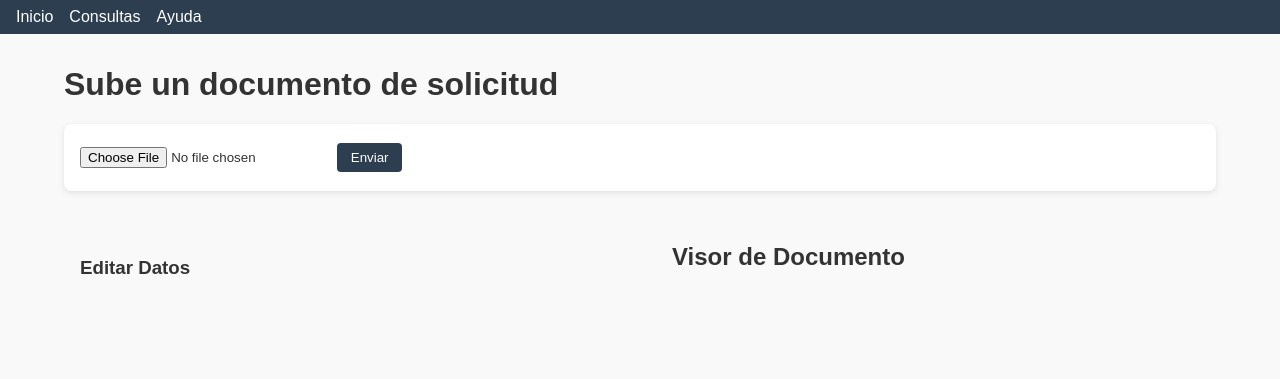
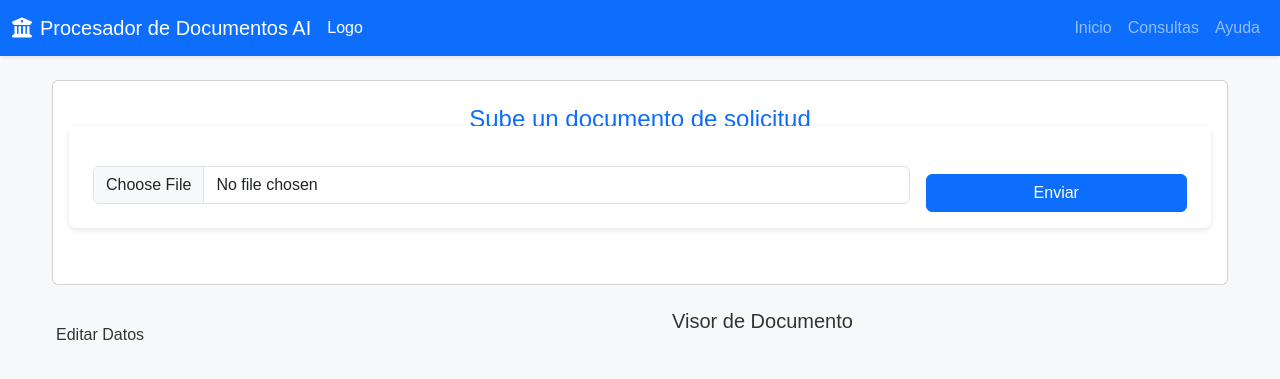
Before and after one commit to PavelBT/TFM, a Flask app: page / in a window 1280 px wide. Shown: the top 379 px of the page. Run offline with Flask 3, Linux system fonts and the light colour scheme; parts of the project's set-up code (start-up, migrations or seed data) failed here and were passed over; some libraries are stand-ins or nearby versions.

Commit message:
Refine navbar brand link and remove placeholder logo

```diff
--- a/web/static/main.css
+++ b/web/static/main.css
@@ -1,29 +1,14 @@
 body {
     font-family: Arial, sans-serif;
     margin: 0;
-    background-color: #f9f9f9;
+    background-color: #f8f9fa;
     color: #333;
 }
 
 .container {
-    width: 90%;
+    width: 100%;
+    max-width: 1200px;
     margin: 2em auto;
-}
-
-nav {
-    background: #2c3e50;
-    padding: 0.5em 1em;
-    display: flex;
-    gap: 1em;
-}
-
-nav a {
-    color: white;
-    text-decoration: none;
-}
-
-nav a:hover {
-    text-decoration: underline;
 }
 
 form {
@@ -38,24 +23,14 @@ input[type="file"] {
     margin: 0.5em 0;
 }
 
-button {
-    background-color: #2c3e50;
-    color: white;
-    padding: 0.5em 1em;
-    border: none;
-    border-radius: 4px;
-    cursor: pointer;
-}
 
-#save-btn {
-    display: block;
-    margin: 1em auto 0;
-}
+
+
 
 #spinner {
     display: none;
     border: 6px solid #f3f3f3;
-    border-top: 6px solid #2c3e50;
+    border-top: 6px solid #0d6efd;
     border-radius: 50%;
     width: 48px;
     height: 48px;
@@ -115,9 +90,7 @@ button {
 #zoom-pan-controls { margin-top: 0.5em; }
 #zoom-pan-controls button { margin-right: 0.25em; }
 
-table { width: 100%; border-collapse: collapse; }
-th, td { padding: 0.5em; border: 1px solid #ddd; text-align: left; }
-th { background-color: #f5f5f5; }
+
 .table-link { color: #2c3e50; text-decoration: none; }
 
 /* Alert styles */
--- a/web/templates/base.html
+++ b/web/templates/base.html
@@ -4,18 +4,41 @@
     <meta charset="UTF-8">
     <meta name="viewport" content="width=device-width, initial-scale=1.0">
     <title>{% block title %}OCR{% endblock %}</title>
+    <link href="https://cdn.jsdelivr.net/npm/bootstrap@5.3.0/dist/css/bootstrap.min.css" rel="stylesheet">
+    <link rel="stylesheet" href="https://cdnjs.cloudflare.com/ajax/libs/font-awesome/6.0.0-beta3/css/all.min.css">
     <link rel="stylesheet" href="{{ url_for('static', filename='main.css') }}">
 </head>
-<body>
-    <nav>
-        <a href="/">Inicio</a>
-        <a href="/applications">Consultas</a>
-        <a href="/help">Ayuda</a>
+<body class="bg-light">
+    <nav class="navbar navbar-expand-lg navbar-dark bg-primary shadow-sm">
+        <div class="container-fluid">
+            <a class="navbar-brand d-flex align-items-center" href="/">
+                <i class="fas fa-university me-2"></i>
+                Procesador de Documentos AI
+            </a>
+            <a class="nav-link text-white" href="{{ url_for('static', filename='assets/logo-bancanorte.png') }}" target="_blank">Logo</a>
+            <button class="navbar-toggler" type="button" data-bs-toggle="collapse" data-bs-target="#navbarNav" aria-controls="navbarNav" aria-expanded="false" aria-label="Toggle navigation">
+                <span class="navbar-toggler-icon"></span>
+            </button>
+            <div class="collapse navbar-collapse" id="navbarNav">
+                <ul class="navbar-nav ms-auto">
+                    <li class="nav-item">
+                        <a class="nav-link" href="/">Inicio</a>
+                    </li>
+                    <li class="nav-item">
+                        <a class="nav-link" href="/applications">Consultas</a>
+                    </li>
+                    <li class="nav-item">
+                        <a class="nav-link" href="/help">Ayuda</a>
+                    </li>
+                </ul>
+            </div>
+        </div>
     </nav>
     <div id="alert-container" class="alert"></div>
-    <div class="container">
+    <main class="container my-4">
         {% block content %}{% endblock %}
-    </div>
+    </main>
+    <script src="https://cdn.jsdelivr.net/npm/bootstrap@5.3.0/dist/js/bootstrap.bundle.min.js"></script>
     {% block scripts %}{% endblock %}
 </body>
 </html>
--- a/web/templates/index.html
+++ b/web/templates/index.html
@@ -6,18 +6,24 @@
 } %}
 {% block title %}Inicio{% endblock %}
 {% block content %}
-    <h1>Sube un documento de solicitud</h1>
-    <form id="upload-form" action="/" method="post" enctype="multipart/form-data">
-        <input type="file" name="document" accept="image/*,.pdf" required>
-        <button type="submit">Enviar</button>
+    <div class="card p-4 mb-4">
+        <h1 class="h4 text-primary text-center">Sube un documento de solicitud</h1>
+        <form id="upload-form" action="/" method="post" enctype="multipart/form-data" class="row g-3 align-items-end">
+            <div class="col-md-9">
+                <input class="form-control" type="file" name="document" accept="image/*,.pdf" required>
+            </div>
+            <div class="col-md-3 d-grid">
+                <button type="submit" class="btn btn-primary">Enviar</button>
+            </div>
         </form>
-        <div id="result-container" class="result-container" {% if not fields %}style="display:none;"{% endif %}>
-            <div class="form-section">
+    </div>
+    <div id="result-container" class="result-container row g-4" {% if not fields %}style="display:none;"{% endif %}>
+        <div class="form-section col-md-6">
             <div id="spinner"></div>
             {% if form_type %}
-                <h2>{{ FORM_NAMES.get(form_type, form_type.replace('_', ' ').title()) }}</h2>
+            <h2 class="h5 mb-3">{{ FORM_NAMES.get(form_type, form_type.replace('_', ' ').title()) }}</h2>
             {% endif %}
-                <h3>Editar Datos</h3>
+            <h3 class="h6">Editar Datos</h3>
             <form id="edit-form" {% if not fields %}style="display:none;"{% endif %}>
             <div id="form-area">
                 {% if fields %}
@@ -62,11 +68,13 @@
                     {{ render_form(fields) }}
                 {% endif %}
                 </div>
-                <button type="button" id="save-btn" {% if not fields %}style="display:none;"{% endif %}>Guardar</button>
+                <div class="text-end mt-3">
+                    <button type="button" id="save-btn" class="btn btn-success" {% if not fields %}style="display:none;"{% endif %}>Guardar</button>
+                </div>
             </form>
         </div>
-        <div class="preview-section">
-            <h2>Visor de Documento</h2>
+        <div class="preview-section col-md-6">
+            <h2 class="h5">Visor de Documento</h2>
             <div id="preview-area">
             {% if file_url %}
                 {% if is_pdf %}
@@ -78,19 +86,19 @@
                 {% endif %}
             {% endif %}
             </div>
-            <div id="zoom-pan-controls" style="display:none;">
-                <button type="button" id="zoom-in">+</button>
-                <button type="button" id="zoom-out">-</button>
-                <button type="button" id="pan-left">&#8592;</button>
-                <button type="button" id="pan-right">&#8594;</button>
-                <button type="button" id="pan-up">&#8593;</button>
-                <button type="button" id="pan-down">&#8595;</button>
-                <button type="button" id="reset-pan-zoom">Reset</button>
+            <div id="zoom-pan-controls" class="mt-2" style="display:none;">
+                <button type="button" id="zoom-in" class="btn btn-outline-secondary btn-sm">+</button>
+                <button type="button" id="zoom-out" class="btn btn-outline-secondary btn-sm">-</button>
+                <button type="button" id="pan-left" class="btn btn-outline-secondary btn-sm">&#8592;</button>
+                <button type="button" id="pan-right" class="btn btn-outline-secondary btn-sm">&#8594;</button>
+                <button type="button" id="pan-up" class="btn btn-outline-secondary btn-sm">&#8593;</button>
+                <button type="button" id="pan-down" class="btn btn-outline-secondary btn-sm">&#8595;</button>
+                <button type="button" id="reset-pan-zoom" class="btn btn-outline-secondary btn-sm">Reset</button>
             </div>
         </div>
     </div>
     {% if error %}
-        <div class="error">{{ error }}</div>
+        <div class="alert alert-danger">{{ error }}</div>
     {% endif %}
 {% endblock %}
 {% block scripts %}
```
Also changed, not shown: web/templates/applications.html (+10 -6 lines), web/templates/help.html (+8 -9 lines), 1 other file. Lines whose indentation alone changed are shown as unchanged.
